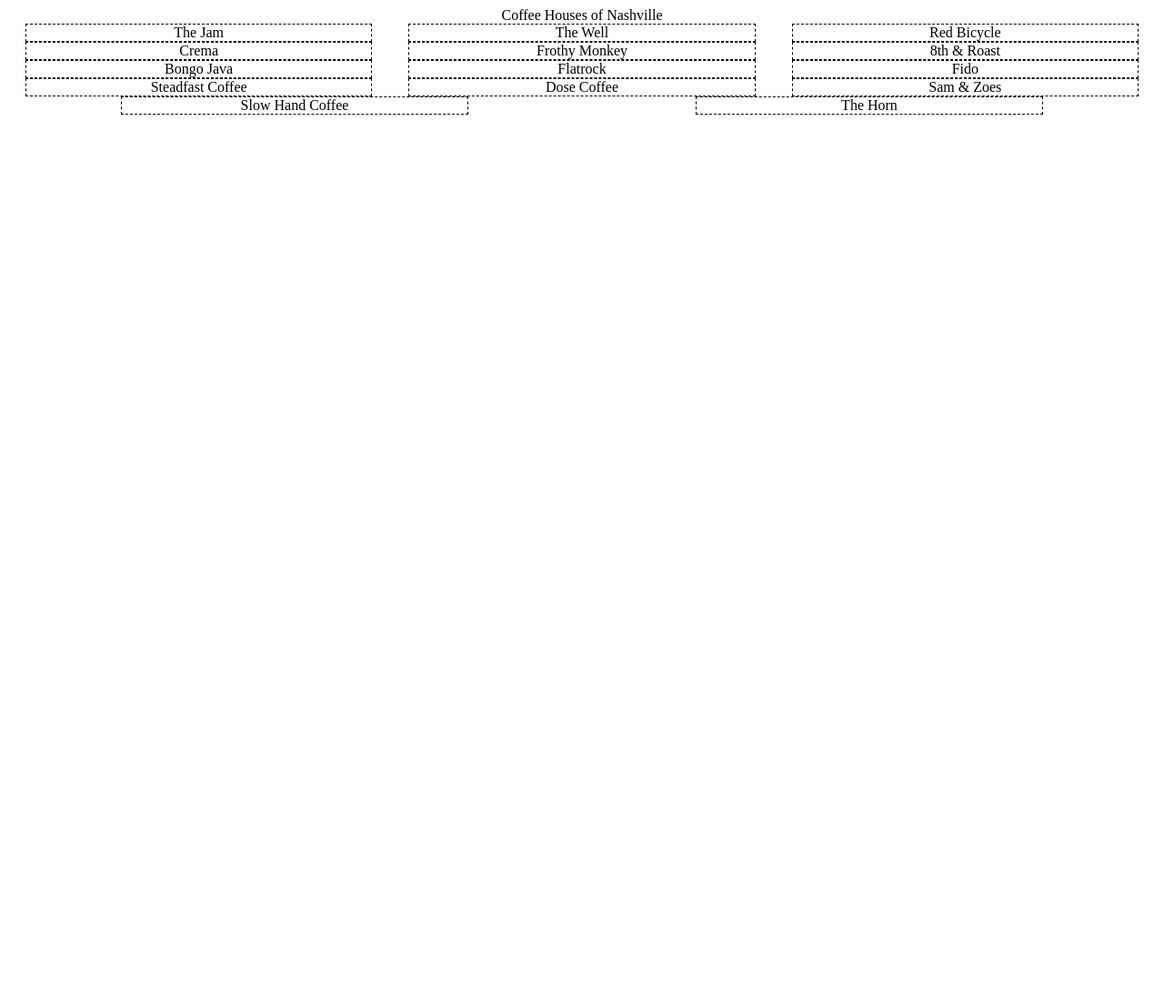
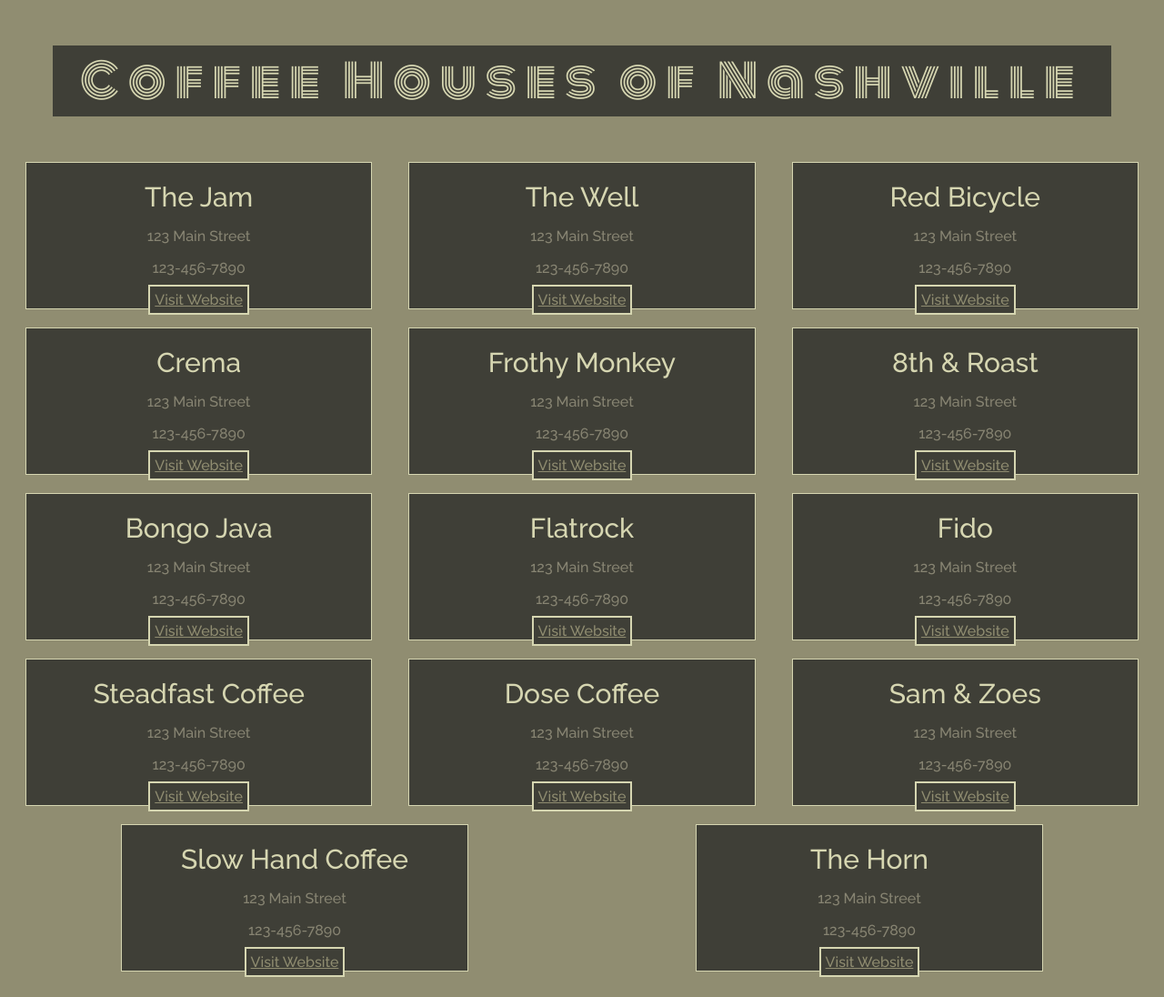
Before and after one commit to michaelpfohl/coffee-houses, a plain HTML site: page index.html in a window 1280 px wide. Shown: the whole page at 91% size. Before the commit the page ends 800 px from the top, so only its background shows below. Drawn offline with Linux system fonts and the light colour scheme.

Commit message:
add styling to page

```diff
--- a/index.html
+++ b/index.html
@@ -5,28 +5,111 @@
     <meta name="viewport" content="width=device-width, initial-scale=1.0">
     <title>Coffee Houses of Nashville</title>
     <link rel="stylesheet" href="main.css">
+    <link href="https://fonts.googleapis.com/css2?family=Monoton&family=Raleway:wght@300;500;900&display=swap" rel="stylesheet">
 </head>
 <body>
     <header class="page--header">Coffee Houses of Nashville</header>
 
     <article class="list">
         <div class="columns">
-            <section class="shop">The Jam</section>
-            <section class="shop">The Well</section>
-            <section class="shop">Red Bicycle</section>
-            <section class="shop">Crema</section>
-            <section class="shop">Frothy Monkey</section>
-            <section class="shop">8th &amp; Roast</section>
-            <section class="shop">Bongo Java</section>
-            <section class="shop">Flatrock</section>
-            <section class="shop">Fido</section>
-            <section class="shop">Steadfast Coffee</section>
-            <section class="shop">Dose Coffee</section>
-            <section class="shop">Sam &amp; Zoes</section>
+            <section class="shop">
+                <header class="shop--name">The Jam</header>
+                <p class="shop--address">123 Main Street</p>
+                <p class="shop--phone">123-456-7890</p>
+                <a class="shop--website" href="#">Visit Website</a>
+            </section>
+
+            <section class="shop">
+                <header class="shop--name">The Well</header>
+                <p class="shop--address">123 Main Street</p>
+                <p class="shop--phone">123-456-7890</p>
+                <a class="shop--website" href="#">Visit Website</a>
+            </section>
+
+            <section class="shop">
+                <header class="shop--name">Red Bicycle</header>
+                <p class="shop--address">123 Main Street</p>
+                <p class="shop--phone">123-456-7890</p>
+                <a class="shop--website" href="#">Visit Website</a>
+            </section>
+
+            <section class="shop">
+                <header class="shop--name">Crema</header>
+                <p class="shop--address">123 Main Street</p>
+                <p class="shop--phone">123-456-7890</p>
+                <a class="shop--website" href="#">Visit Website</a>
+            </section>
+
+            <section class="shop">
+                <header class="shop--name">Frothy Monkey</header>
+                <p class="shop--address">123 Main Street</p>
+                <p class="shop--phone">123-456-7890</p>
+                <a class="shop--website" href="#">Visit Website</a>
+            </section>
+
+            <section class="shop">
+                <header class="shop--name">8th & Roast</header>
+                <p class="shop--address">123 Main Street</p>
+                <p class="shop--phone">123-456-7890</p>
+                <a class="shop--website" href="#">Visit Website</a>
+            </section>
+
+            <section class="shop">
+                <header class="shop--name">Bongo Java</header>
+                <p class="shop--address">123 Main Street</p>
+                <p class="shop--phone">123-456-7890</p>
+                <a class="shop--website" href="#">Visit Website</a>
+            </section>
+
+            <section class="shop">
+                <header class="shop--name">Flatrock</header>
+                <p class="shop--address">123 Main Street</p>
+                <p class="shop--phone">123-456-7890</p>
+                <a class="shop--website" href="#">Visit Website</a>
+            </section>
+
+            <section class="shop">
+                <header class="shop--name">Fido</header>
+                <p class="shop--address">123 Main Street</p>
+                <p class="shop--phone">123-456-7890</p>
+                <a class="shop--website" href="#">Visit Website</a>
+            </section>
+
+            <section class="shop">
+                <header class="shop--name">Steadfast Coffee</header>
+                <p class="shop--address">123 Main Street</p>
+                <p class="shop--phone">123-456-7890</p>
+                <a class="shop--website" href="#">Visit Website</a>
+            </section>
+
+            <section class="shop">
+                <header class="shop--name">Dose Coffee</header>
+                <p class="shop--address">123 Main Street</p>
+                <p class="shop--phone">123-456-7890</p>
+                <a class="shop--website" href="#">Visit Website</a>
+            </section>
+
+            <section class="shop">
+                <header class="shop--name">Sam & Zoes</header>
+                <p class="shop--address">123 Main Street</p>
+                <p class="shop--phone">123-456-7890</p>
+                <a class="shop--website" href="#">Visit Website</a>
+            </section>
         </div>
         <div class="columns">
-            <section class="shop">Slow Hand Coffee</section>
-            <section class="shop">The Horn</section>
+            <section class="shop">
+                <header class="shop--name">Slow Hand Coffee</header>
+                <p class="shop--address">123 Main Street</p>
+                <p class="shop--phone">123-456-7890</p>
+                <a class="shop--website" href="#">Visit Website</a>
+            </section>
+
+            <section class="shop">
+                <header class="shop--name">The Horn</header>
+                <p class="shop--address">123 Main Street</p>
+                <p class="shop--phone">123-456-7890</p>
+                <a class="shop--website" href="#">Visit Website</a>
+            </section>
         </div>
     </article>
 
--- a/main.css
+++ b/main.css
@@ -1,5 +1,17 @@
+* {
+    font-family: "Raleway", sans-serif;
+    background: #908D71;
+}
+
 .page--header {
     text-align: center;
+    margin: 50px;
+    font-size: 50px;
+    font-family: "Monoton", cursive;
+    letter-spacing: 10px;
+    background: #3F3F37;
+    color: #D6D6B1;
+
 }
 
 .columns {
@@ -11,5 +23,27 @@
 .shop {
     width: 30%;
     text-align: center;
-    border: 1px dashed black;
+    border: 1px solid #D6D6B1;
+    margin-bottom: 20px;
 }
+
+.shop, .shop--name, .shop--address, .shop--phone, .shop--website {
+    background: #3F3F37;
+}
+
+.shop--name {
+    color: #D6D6B1;
+    margin-top: 20px;
+    font-size: 30px;
+}
+
+.shop--address, .shop--phone {
+    color: #878472;
+}
+
+.shop--website {
+    color: #908D71;
+    border: 2px solid #D6D6B1;
+    padding: 5px;
+    margin-bottom: 20px;
+}
```
